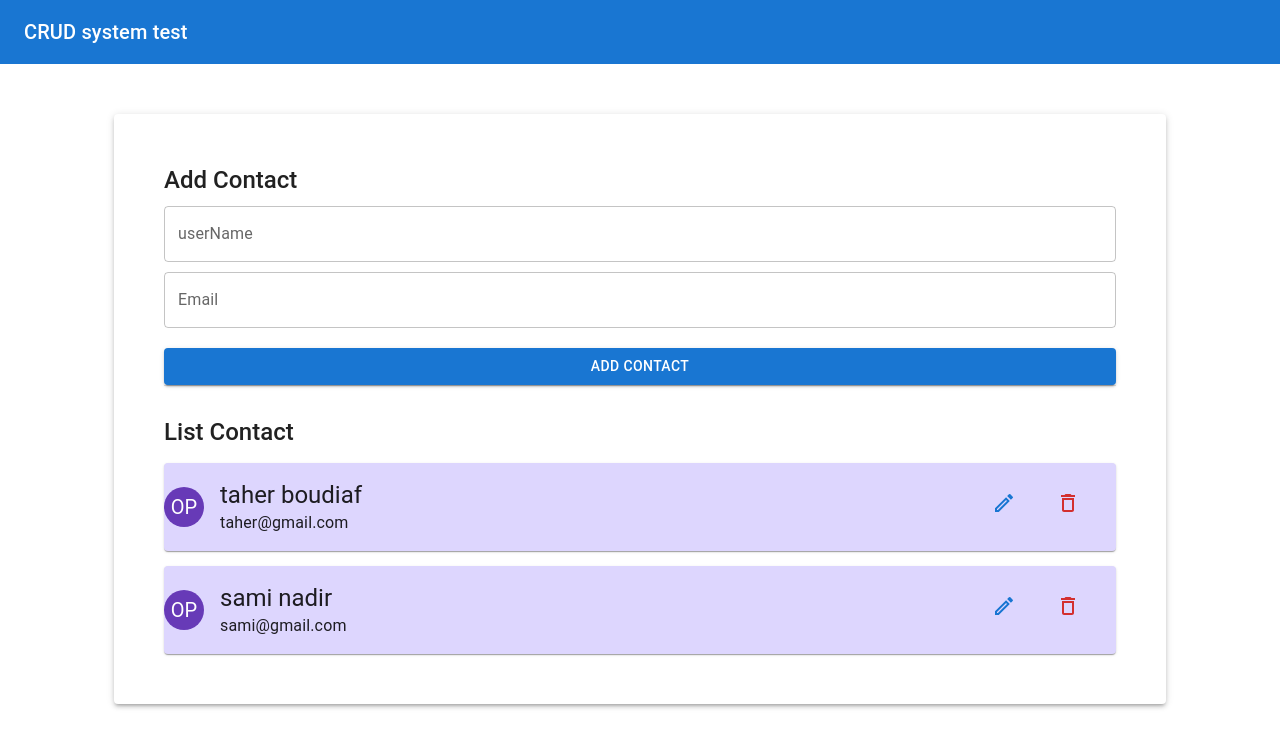
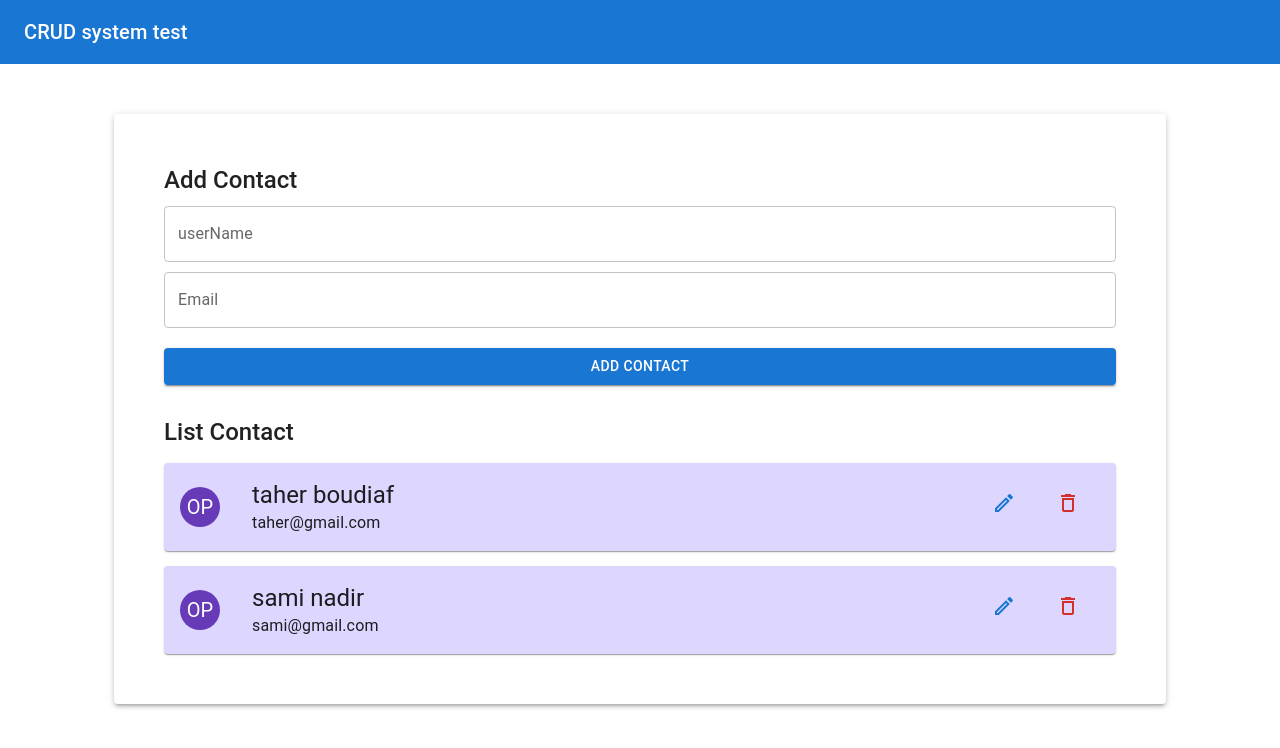
Before and after one commit to Taha-boudiaf/contact, a React (Create React App) app in the folder crud_app/: page / in a window 1280 px wide. Shown: the top 748 px of the page. Built offline with nearby package versions, Linux system fonts and the light colour scheme.

Commit message:
styled avatar

```diff
--- a/crud_app/src/component/CardContact.js
+++ b/crud_app/src/component/CardContact.js
@@ -17,7 +17,9 @@ const CardContact = ({ contact }) => {
           alignItems: "center",
         }}
       >
-        <Avatar sx={{ bgcolor: deepPurple[500] }}>OP</Avatar>
+        <CardContent>
+          <Avatar sx={{ bgcolor: deepPurple[500] }}>OP</Avatar>
+        </CardContent>
         <div
           style={{
             display: "flex",
```
